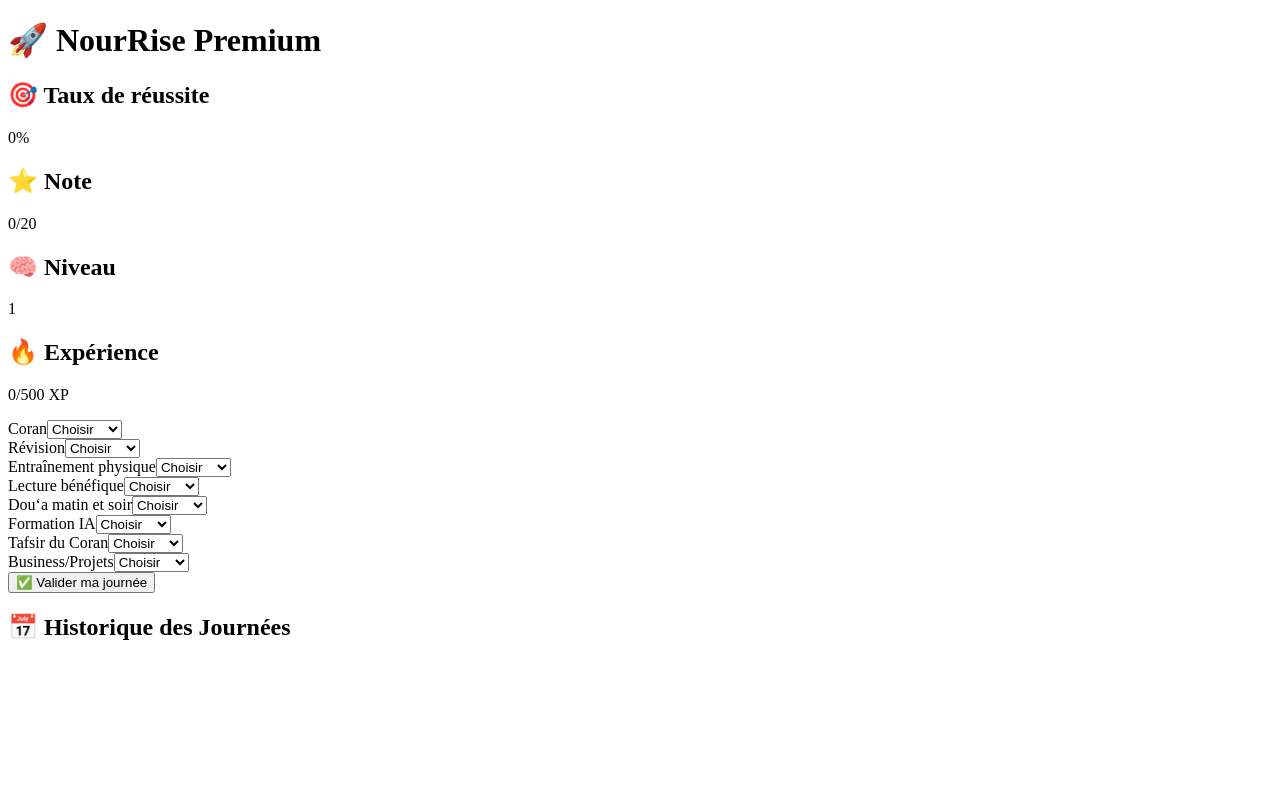
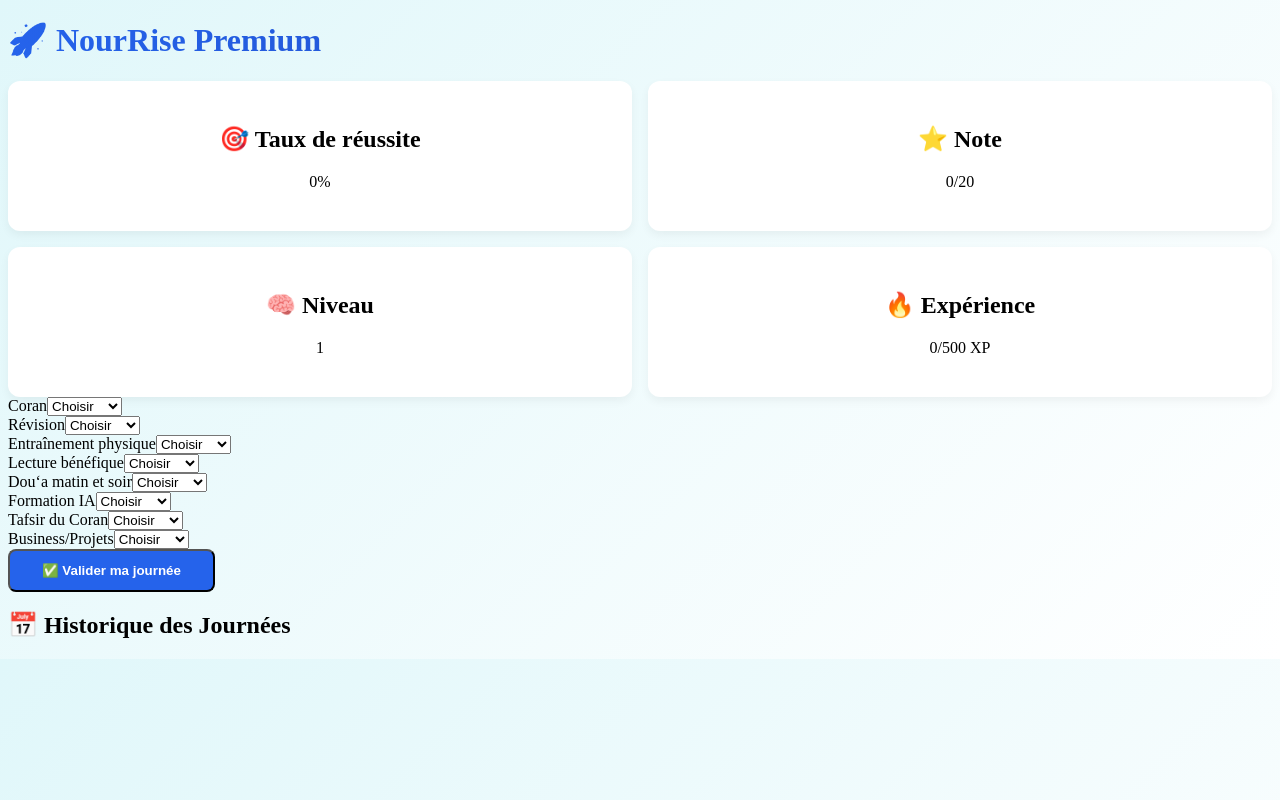
Before and after one commit to waiyarti/NourRise, a Next.js app: page / in a window 1280 px wide. Built offline with nearby package versions, Linux system fonts and the light colour scheme.

Commit message:
Update globals.css

```diff
--- a/styles/globals.css
+++ b/styles/globals.css
@@ -1,80 +1,75 @@
-/* Fichier : styles/globals.css */
-
-/* Import Tailwind */
 @tailwind base;
 @tailwind components;
 @tailwind utilities;
 
-/* --- Styles personnalisés NourRise --- */
-
-/* Body général */
-body {
-  @apply bg-gradient-to-br from-blue-50 to-blue-100 min-h-screen text-gray-800 font-sans;
+/* Animations */
+.fade-in {
+  animation: fadeIn 1.2s ease-out;
+}
+@keyframes fadeIn {
+  from { opacity: 0; }
+  to { opacity: 1; }
 }
 
-/* Cartes */
-.card {
-  @apply bg-white shadow-md rounded-lg p-6 mb-6 transition-transform transform hover:scale-105;
+/* Dégradé Pro */
+body {
+  background: linear-gradient(135deg, #e0f7fa, #ffffff);
 }
 
-/* Bouton principal */
-.button-primary {
-  @apply bg-blue-600 hover:bg-blue-700 text-white font-semibold py-3 px-6 rounded-lg shadow-md transition;
+/* Cartes Stats */
+.stats-container {
+  display: grid;
+  grid-template-columns: repeat(2, 1fr);
+  gap: 1rem;
 }
 
-/* Fade-in animation */
-.fade-in {
-  animation: fadeIn 1.5s ease-out;
+.stat-card {
+  background: #ffffff;
+  padding: 1.5rem;
+  border-radius: 12px;
+  box-shadow: 0px 4px 10px rgba(0,0,0,0.05);
+  text-align: center;
 }
 
-@keyframes fadeIn {
-  0% { opacity: 0; transform: translateY(20px); }
-  100% { opacity: 1; transform: translateY(0); }
+/* Boutons */
+.btn-primary {
+  background-color: #2563eb;
+  color: white;
+  padding: 0.75rem 2rem;
+  border-radius: 8px;
+  font-weight: bold;
+  transition: background 0.3s ease;
+}
+.btn-primary:hover {
+  background-color: #1d4ed8;
 }
 
-/* Barre de progression */
-.progress-bar {
-  @apply h-2 rounded bg-green-400;
+/* Historique */
+.history-card {
+  background: #f9fafb;
+  margin-bottom: 1rem;
+  padding: 1rem;
+  border-radius: 8px;
+  box-shadow: 0px 2px 6px rgba(0,0,0,0.05);
+  display: flex;
+  justify-content: space-between;
+  align-items: center;
 }
 
-/* Loader */
-.loader {
-  border: 4px solid #f3f3f3;
-  border-top: 4px solid #3490dc;
-  border-radius: 50%;
-  width: 36px;
-  height: 36px;
-  animation: spin 1s linear infinite;
-  margin: auto;
+.delete-btn {
+  color: #ef4444;
+  font-weight: bold;
+  background: none;
+  border: none;
+  cursor: pointer;
+}
+.delete-btn:hover {
+  text-decoration: underline;
 }
 
-@keyframes spin {
-  0% { transform: rotate(0deg); }
-  100% { transform: rotate(360deg); }
+/* Text Gradient */
+.text-gradient {
+  background: linear-gradient(90deg, #2563eb, #1e40af);
+  -webkit-background-clip: text;
+  -webkit-text-fill-color: transparent;
 }
-
-/* Cards historiques */
-.historique-card {
-  @apply flex justify-between items-center bg-white p-4 rounded-lg mb-4 shadow hover:shadow-lg transition;
-}
-
-/* Styles des titres */
-.title-main {
-  @apply text-4xl font-extrabold mb-6 text-center text-blue-700;
-}
-
-.title-section {
-  @apply text-2xl font-bold mb-4 text-blue-600;
-}
-
-/* Input Select */
-.select-tache {
-  @apply border border-gray-300 rounded p-2 shadow-sm hover:border-blue-500 transition;
-}
-
-/* Background Glassmorphism */
-.glass {
-  background: rgba(255, 255, 255, 0.6);
-  backdrop-filter: blur(10px);
-  border: 1px solid rgba(255, 255, 255, 0.3);
-}
```
